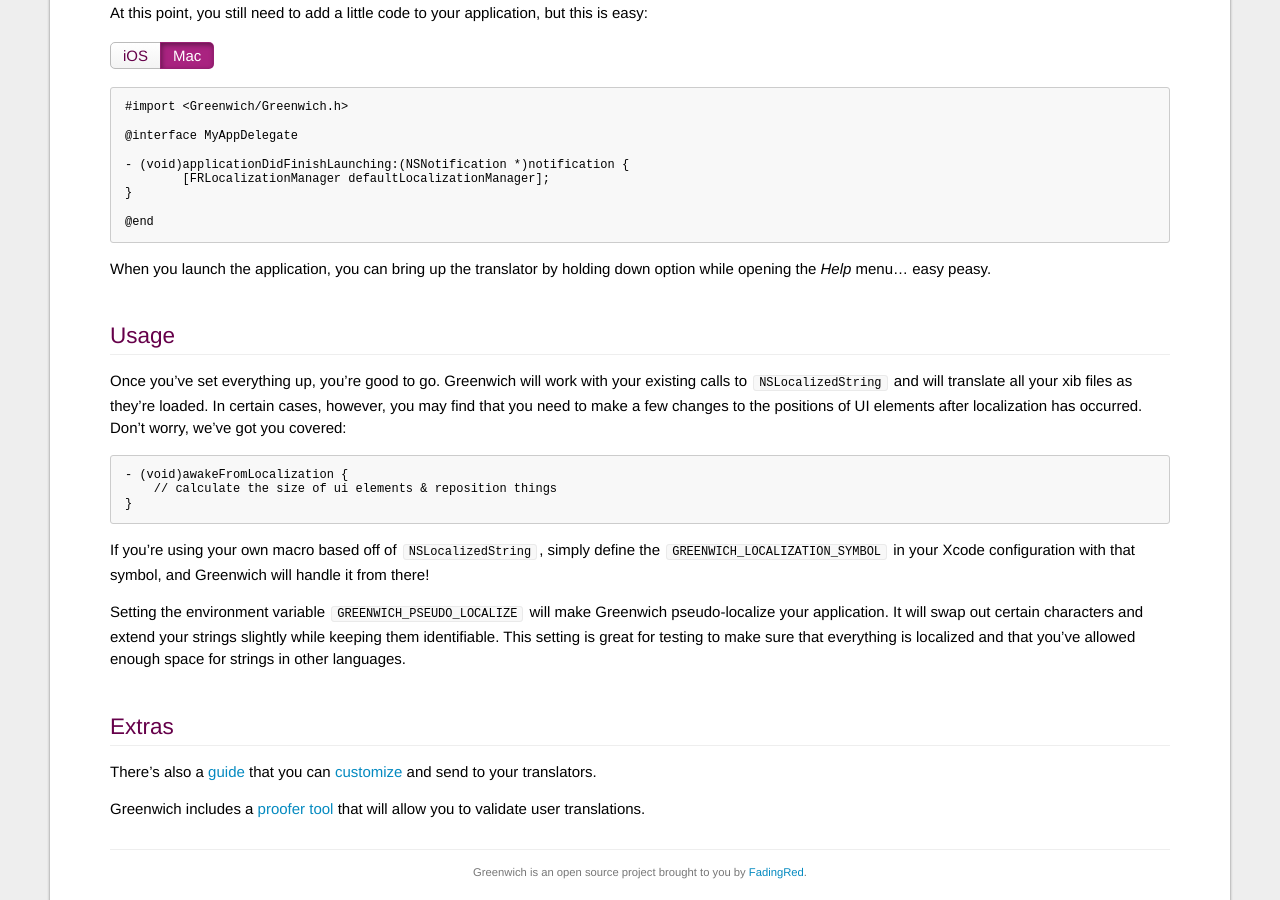
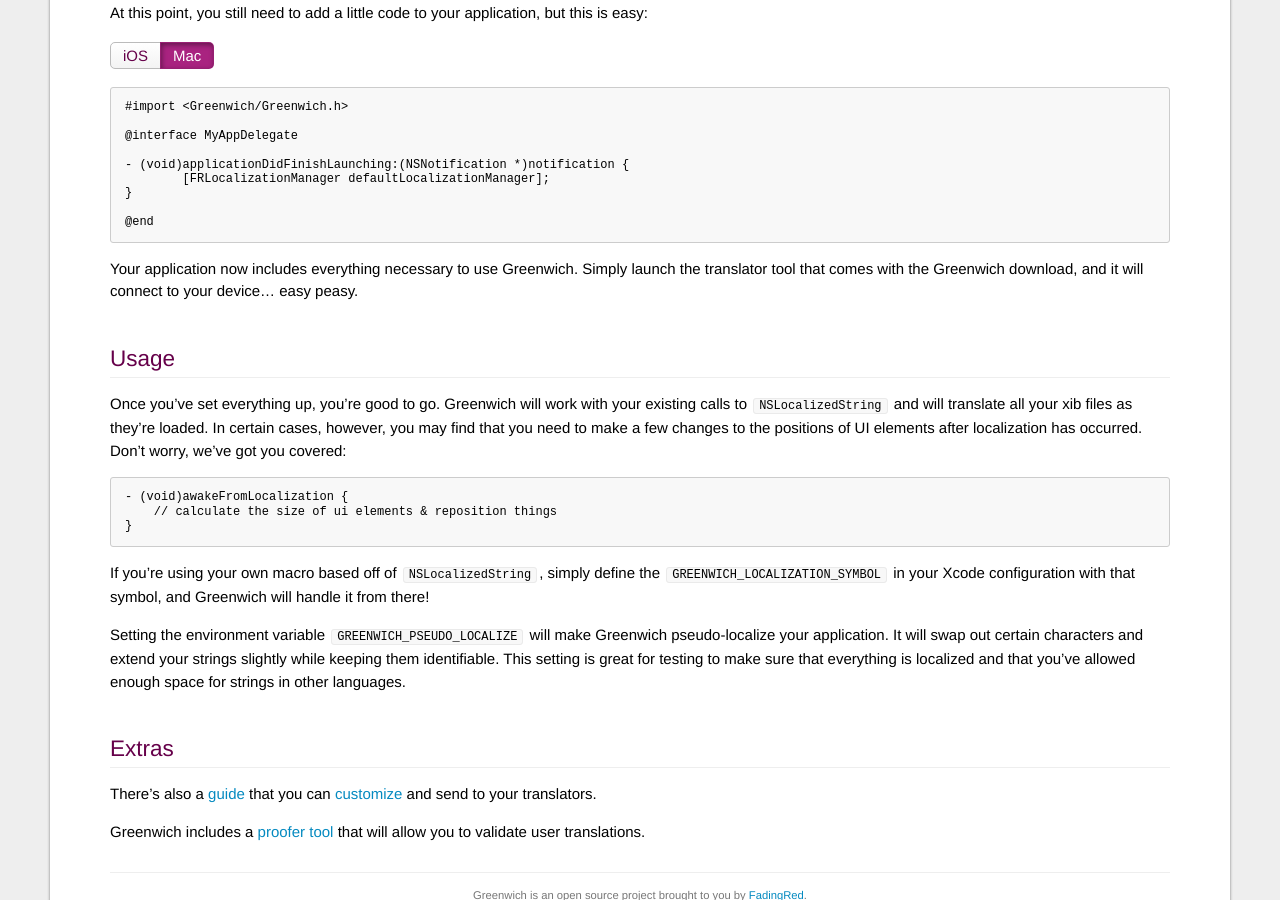
Before and after one commit to fadingred/fadingred.github.com, a Jekyll site: the page built from greenwich/setup/index.markdown, in a window 1280 px wide and 900 px high, scrolled down 1893 px. Built offline with Jekyll 4.4.1, drawn with Linux system fonts in a browser that asks for light colours; nearby versions of some CDN libraries; Markdown is read by kramdown in place of the engine named in the settings.

Commit message:
Updated iOS documentation.

```diff
--- a/greenwich/setup/index.markdown
+++ b/greenwich/setup/index.markdown
@@ -165,8 +165,15 @@
 
     @end
 
+<div class="mac-specific"></div>
+
 When you launch the application, you can bring up the translator by holding down option while
 opening the _Help_ menu... easy peasy.
+
+<div class="ios-specific"></div>
+
+Your application now includes everything necessary to use Greenwich. Simply launch the translator
+tool that comes with the Greenwich download, and it will connect to your device... easy peasy.
 
 <script>
 var active = null;
```
